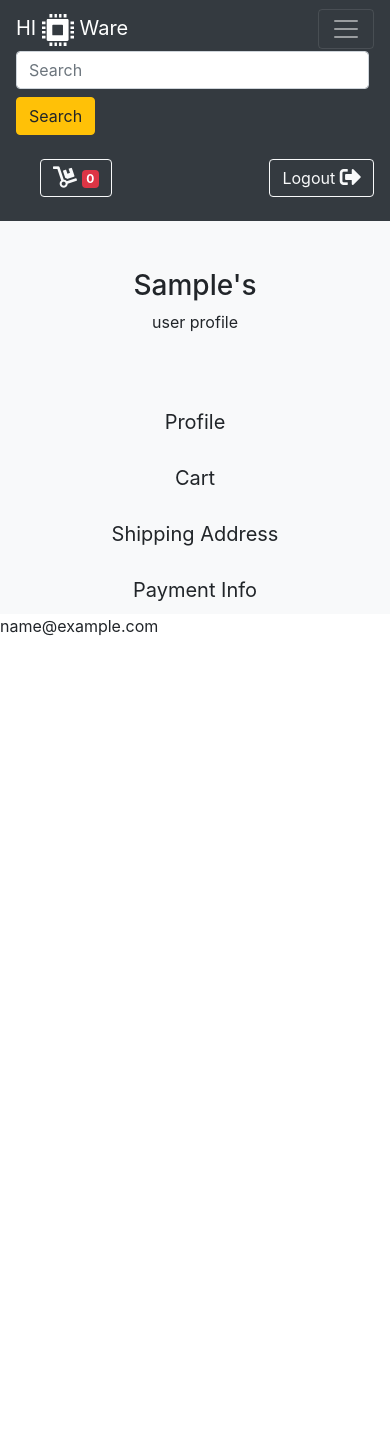
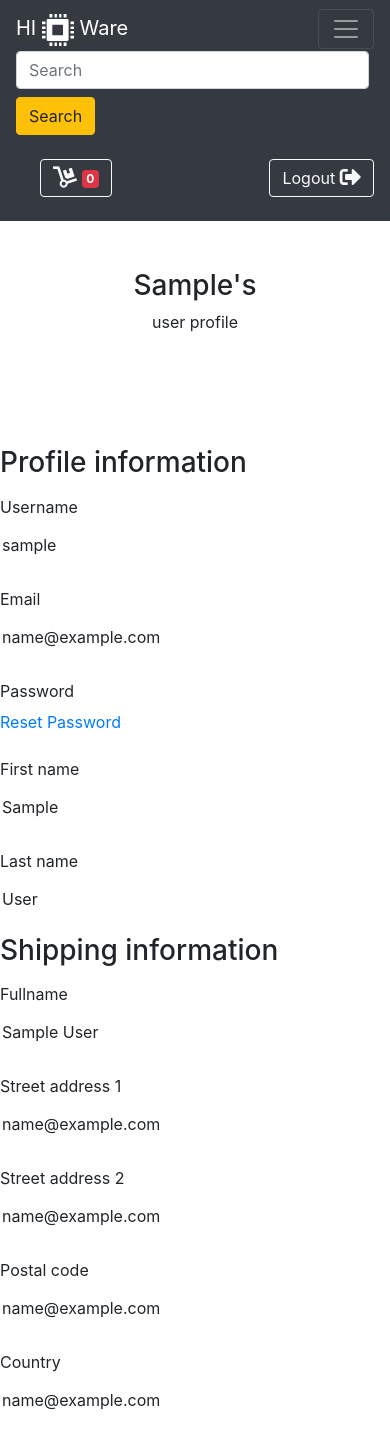
Before and after one commit to wikwiki777/HI-Ware, a Django app: page /accounts/profile in a window 390 px wide. Before the commit the page ends 636 px from the top, so only its background shows below. Run offline with Django 3.2, Linux system fonts and the light colour scheme; the visitor is signed in with stand-in values (Sample User, id 1); data comes from the database, SQL or seed files in the repository; some libraries are stand-ins or nearby versions.

Commit message:
Add profile details to profile page

```diff
--- a/accounts/templates/profile.html
+++ b/accounts/templates/profile.html
@@ -2,24 +2,96 @@
 {% block page_title %}HI-Ware: Profile{% endblock %}
 {% block content %}
 <div class="row justify-content-md-center">
-    <div class="col-lg-3 bg-light">
-        <div class="row text-center h-100">
+    <div class="col-lg-3">
+        <div class="row text-center">
             <div class="col-12 pt-5">
                 <h3 class="">
                     {{ profile.first_name}}'s
                 </h3>
                 <p>user profile</p>
             </div>
-            <div class="col-12 pt-5 px-0">
-                    <button type="button" class="btn btn-light btn-lg btn-block">Profile</button>
-                <button type="button" class="btn btn-light btn-lg btn-block">Cart</button>
-                <button type="button" class="btn btn-light btn-lg btn-block">Shipping Address</button>
-                <button type="button" class="btn btn-light btn-lg btn-block">Payment Info</button>
+            <div class="col-12 pt-5">
+                <!-- Optional user menu section -->
             </div>
         </div>
     </div>
-    <div class="col">
-        {{ profile.email }}
+    <div class="col mt-5">
+        <h3>Profile information</h3>
+        <form>
+            <div class="form-group row">
+                <label for="staticUsername" class="col-sm-2 col-form-label">Username</label>
+                <div class="col-sm-2">
+                    <input type="text" readonly class="form-control-plaintext" id="staticUsername"
+                        value="{{ profile.username }}">
+                </div>
+            </div>
+            <div class="form-group row">
+                <label for="staticEmail" class="col-sm-2 col-form-label">Email</label>
+                <div class="col-sm-2">
+                    <input type="text" readonly class="form-control-plaintext" id="staticEmail"
+                        value="{{ profile.email }}">
+                </div>
+            </div>
+            <div class="form-group row">
+                <label for="resetPassword" class="col-sm-2 col-form-label">Password</label>
+                <div class="col-sm-2">
+                    <a href="{% url 'password_reset' %}">Reset Password</a>
+                </div>
+            </div>
+            <div class="form-group row">
+                <label for="staticFirst_name" class="col-sm-2 col-form-label">First name</label>
+                <div class="col-sm-2">
+                    <input type="text" readonly class="form-control-plaintext" id="staticFirst_name"
+                        value="{{ profile.first_name }}">
+                </div>
+            </div>
+            <div class="form-group row">
+                <label for="staticLast_name" class="col-sm-2 col-form-label">Last name</label>
+                <div class="col-sm-2">
+                    <input type="text" readonly class="form-control-plaintext" id="staticLast_name"
+                        value="{{ profile.last_name }}">
+                </div>
+            </div>
+        </form>
+        <h3>Shipping information</h3>
+        <form>
+            <div class="form-group row">
+                <label for="full_name" class="col-sm-2 col-form-label">Fullname</label>
+                <div class="col-sm-2">
+                    <input type="text" readonly class="form-control-plaintext" id="full_name"
+                        value="{{ profile.first_name }} {{ profile.last_name }}">
+                </div>
+            </div>
+            <div class="form-group row">
+                <label for="street_address1" class="col-sm-2 col-form-label">Street address 1</label>
+                <div class="col-sm-2">
+                    <input type="text" readonly class="form-control-plaintext" id="street_address1"
+                        value="{{ profile.email }}">
+                </div>
+            </div>
+            <div class="form-group row">
+                <label for="street_address2" class="col-sm-2 col-form-label">Street address 2</label>
+                <div class="col-sm-2">
+                    <input type="text" readonly class="form-control-plaintext" id="street_address2"
+                        value="{{ profile.email }}">
+                </div>
+            </div>
+            <div class="form-group row">
+                <label for="postcode" class="col-sm-2 col-form-label">Postal code</label>
+                <div class="col-sm-2">
+                    <input type="text" readonly class="form-control-plaintext" id="postcode"
+                        value="{{ profile.email }}">
+                </div>
+            </div>
+            <div class="form-group row">
+                <label for="country" class="col-sm-2 col-form-label">Country</label>
+                <div class="col-sm-2">
+                    <input type="text" readonly class="form-control-plaintext" id="country"
+                        value="{{ profile.email }}">
+                </div>
+            </div>
+        </form>
+
     </div>
 </div>
 {% endblock %}
```
